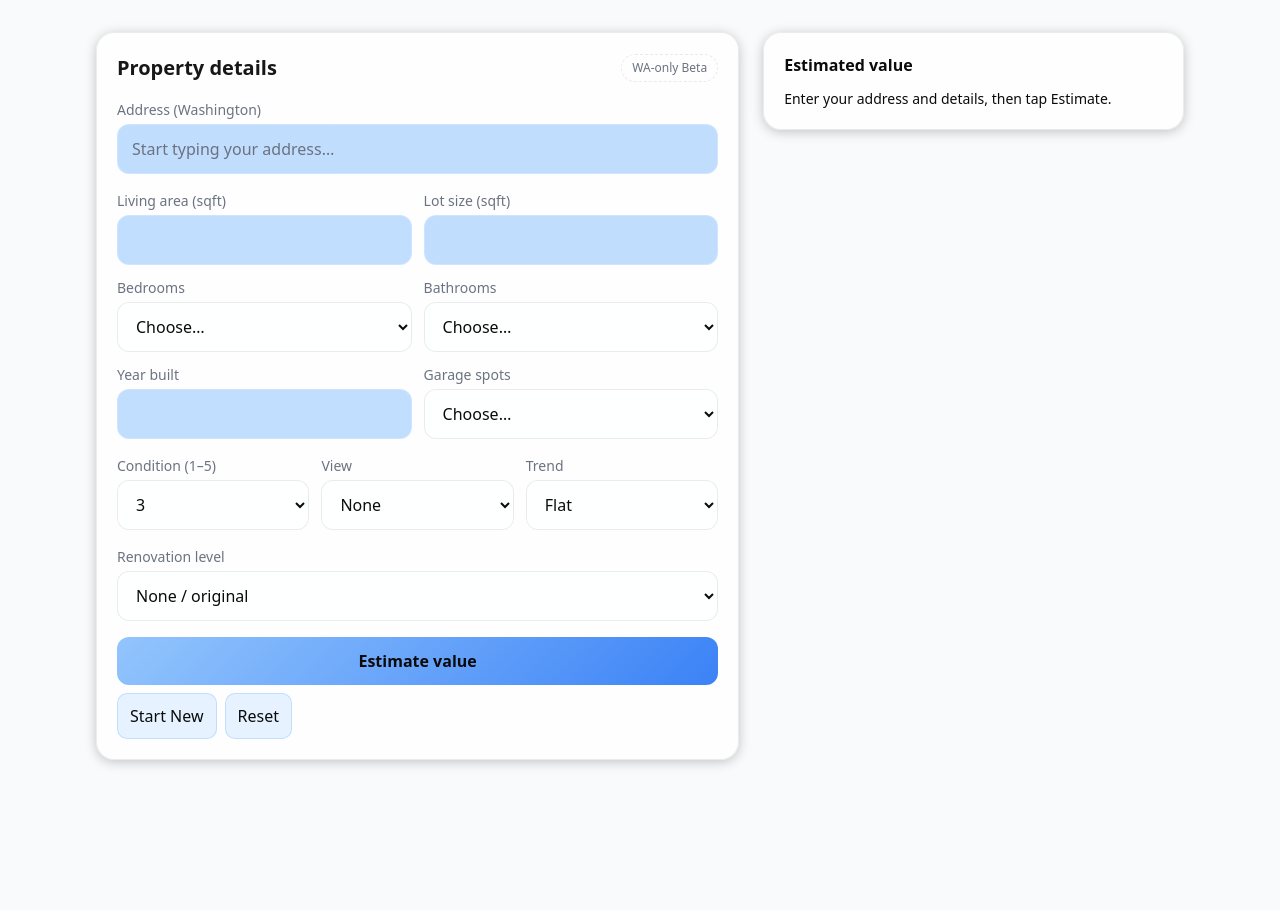
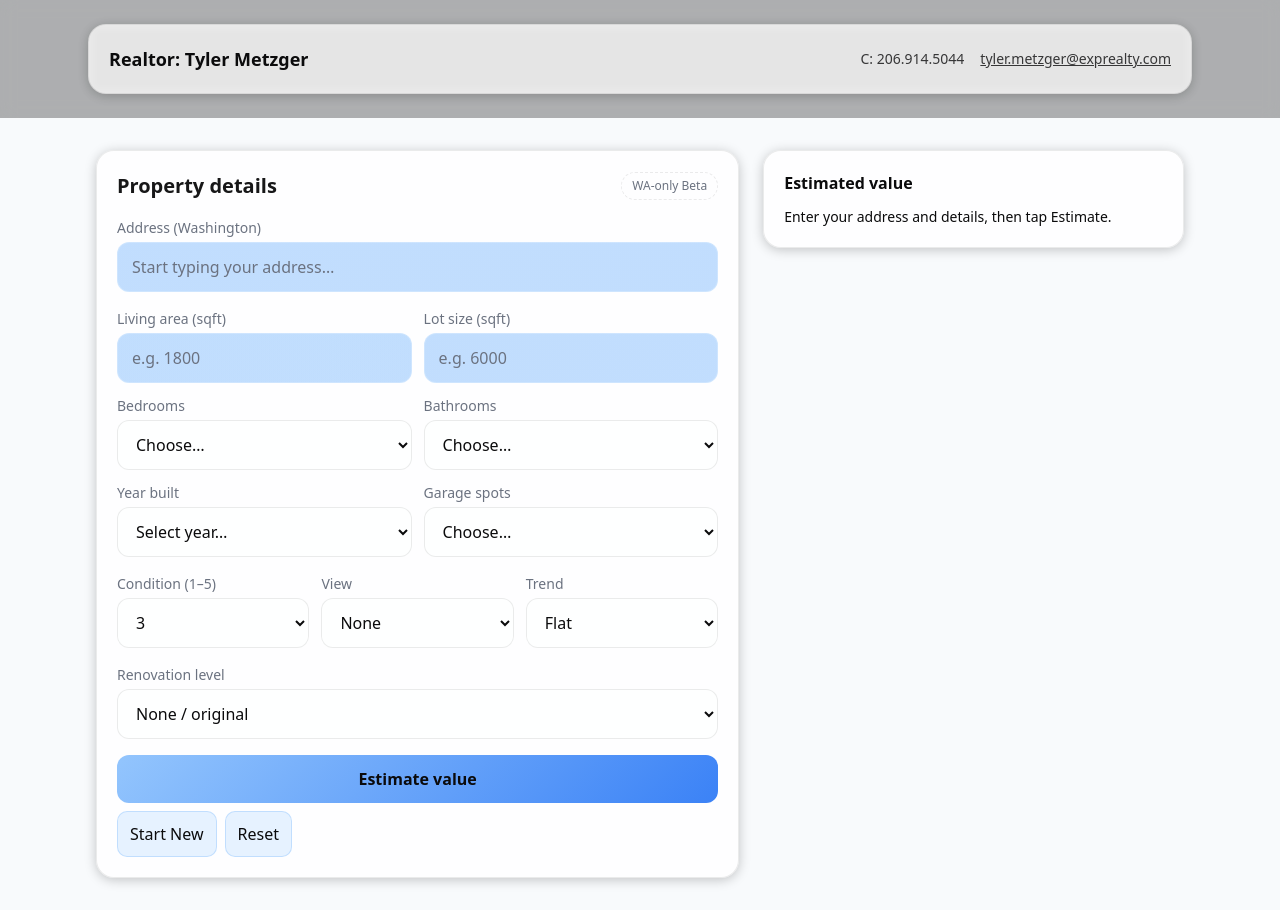
Before and after one commit to tmetz1987/home-valuation-clean, a Next.js app: page / in a window 1280 px wide. Before the commit the page ends 800 px from the top, so only its background shows below. Built offline with nearby package versions, Linux system fonts and the light colour scheme.

Commit message:
Update page.js

```diff
--- a/app/page.js
+++ b/app/page.js
@@ -1,5 +1,5 @@
 "use client";
-import { useEffect, useRef, useState } from "react";
+import { useEffect, useRef, useState, useMemo } from "react";
 
 function currency(n){
   return n.toLocaleString(undefined,{style:"currency",currency:"USD",maximumFractionDigits:0});
@@ -17,7 +17,7 @@ export default function Page(){
   const lotRef = useRef(null);
   const bedsRef = useRef(null);
   const bathsRef = useRef(null);
-  const yearRef = useRef(null);
+  const yearRef = useRef(null);      // scrolling year dropdown
   const garageRef = useRef(null);
   const conditionRef = useRef(null);
   const viewRef = useRef(null);
@@ -29,7 +29,7 @@ export default function Page(){
   const [err,setErr]=useState(null);
   const [summary,setSummary]=useState(null);
 
-  // suggestions container (pure DOM, outside React state)
+  // ===== Address suggestions (pure DOM so Android keyboard stays open) =====
   const sugBoxRef = useRef(null);
 
   useEffect(()=>{
@@ -51,7 +51,7 @@ export default function Page(){
           btn.textContent = p.description;
           btn.className = "suggestion-item";
           btn.type = "button";
-          btn.onmousedown = e=>e.preventDefault(); // keep keyboard
+          btn.onmousedown = e=>e.preventDefault(); // keep keyboard up
           btn.onclick = ()=>{
             input.value = /,\s*WA\b/i.test(p.description) ? p.description : `${p.description}, WA`;
             sugBox.style.display="none";
@@ -85,6 +85,12 @@ export default function Page(){
       input.removeEventListener("focus", onFocus);
     };
   },[]);
+
+  // ===== Year Built dropdown: 2025 down to 1900 =====
+  const YEARS = useMemo(
+    () => Array.from({length: 2025 - 1900 + 1}, (_,i)=>2025 - i),
+    []
+  );
 
   function clearForm(){
     for (const r of [sqftRef, lotRef, bedsRef, bathsRef, yearRef, garageRef, conditionRef]) {
@@ -154,7 +160,7 @@ export default function Page(){
       const data=await r.json();
       if(!r.ok) throw new Error(data?.error||"Failed");
 
-      await delay(5000);  // keep the loading screen for 5s
+      await delay(5000);  // full-screen loading for 5s
       setRes(data);
     }catch(e){ setErr(e.message); }
     finally{ setLoading(false); }
@@ -169,6 +175,7 @@ export default function Page(){
 
   return (
     <>
+      {/* Loading overlay */}
       {loading && (
         <div className="loading-overlay">
           <div className="loader-card">
@@ -181,7 +188,23 @@ export default function Page(){
         </div>
       )}
 
+      {/* ===== Sticky contact bar at the very top ===== */}
+      <div className="sticky top-0 z-50 w-full backdrop-blur supports-[backdrop-filter]:bg-black/30">
+        <div className="mx-auto max-w-6xl p-4 md:p-6">
+          <div className="card p-4 md:p-5 flex flex-col md:flex-row md:items-center md:justify-between gap-2">
+            <div className="text-lg font-semibold">Realtor: Tyler Metzger</div>
+            <div className="text-sm opacity-80">
+              <span className="mr-4">C: 206.914.5044</span>
+              <a href="mailto:tyler.metzger@exprealty.com" className="underline">
+                tyler.metzger@exprealty.com
+              </a>
+            </div>
+          </div>
+        </div>
+      </div>
+
       <main className="mx-auto max-w-6xl p-4 md:p-8 grid md:grid-cols-5 gap-6">
+        {/* LEFT: form */}
         <div className="md:col-span-3 space-y-4">
           <div className="card p-5 space-y-4">
             <div className="flex items-center justify-between flex-wrap gap-2">
@@ -202,41 +225,50 @@ export default function Page(){
               </div>
             </Field>
 
-            {/* Inputs */}
+            {/* 1 column on phones, 2 on bigger screens */}
             <div className="grid grid-cols-1 sm:grid-cols-2 gap-3">
               <Field label="Living area (sqft)">
-                <input ref={sqftRef} className="input pastel-input" type="text" inputMode="numeric" />
+                <input ref={sqftRef} className="input pastel-input" type="text" inputMode="numeric" placeholder="e.g. 1800" />
               </Field>
               <Field label="Lot size (sqft)">
-                <input ref={lotRef} className="input pastel-input" type="text" inputMode="numeric" />
+                <input ref={lotRef} className="input pastel-input" type="text" inputMode="numeric" placeholder="e.g. 6000" />
               </Field>
+
+              {/* Dropdowns */}
               <Field label="Bedrooms">
                 <select ref={bedsRef} className="input pastel-select" defaultValue="">
                   <option value="" disabled>Choose…</option>
-                  {Array.from({length:10},(_,i)=>i).map(n=><option key={n}>{n}</option>)}
+                  {Array.from({length:10},(_,i)=>i).map(n=>(<option key={n} value={n}>{n}</option>))}
                 </select>
               </Field>
               <Field label="Bathrooms">
                 <select ref={bathsRef} className="input pastel-select" defaultValue="">
                   <option value="" disabled>Choose…</option>
-                  {Array.from({length:10},(_,i)=>i).map(n=><option key={n}>{n}</option>)}
+                  {Array.from({length:10},(_,i)=>i).map(n=>(<option key={n} value={n}>{n}</option>))}
                 </select>
               </Field>
+
+              {/* Year Built dropdown (2025 → 1900) */}
               <Field label="Year built">
-                <input ref={yearRef} className="input pastel-input" type="text" inputMode="numeric" />
+                <select ref={yearRef} className="input pastel-select" defaultValue="">
+                  <option value="" disabled>Select year…</option>
+                  {YEARS.map(y => (<option key={y} value={y}>{y}</option>))}
+                </select>
               </Field>
+
               <Field label="Garage spots">
                 <select ref={garageRef} className="input pastel-select" defaultValue="">
                   <option value="" disabled>Choose…</option>
-                  {Array.from({length:7},(_,i)=>i).map(n=><option key={n}>{n}</option>)}
+                  {Array.from({length:7},(_,i)=>i).map(n=>(<option key={n} value={n}>{n}</option>))}
                 </select>
               </Field>
             </div>
 
+            {/* 1 col on phones, 3 on bigger screens */}
             <div className="grid grid-cols-1 sm:grid-cols-3 gap-3">
               <Field label="Condition (1–5)">
                 <select ref={conditionRef} className="input pastel-select" defaultValue="3">
-                  {[1,2,3,4,5].map(n=><option key={n}>{n}</option>)}
+                  {[1,2,3,4,5].map(n=>(<option key={n} value={n}>{n}</option>))}
                 </select>
               </Field>
               <Field label="View">
@@ -286,19 +318,24 @@ export default function Page(){
                   <div className="text-xs">Used $/sqft</div>
                   <div className="text-lg font-semibold">{currency(res.ppsfUsed)}/sqft</div>
                 </div>
+
                 {summary && (
                   <div className="mt-2">
+                    <div className="text-sm font-medium mb-2">Your inputs</div>
                     <table className="summary-table">
                       <tbody>
                         {Object.entries(summary).map(([k,v])=>(
-                          <tr key={k}><th>{k}</th><td>{String(v ?? "")}</td></tr>
+                          <tr key={k}>
+                            <th>{k}</th>
+                            <td>{String(v ?? "")}</td>
+                          </tr>
                         ))}
                       </tbody>
                     </table>
                     <div className="mt-3 flex gap-2 flex-wrap">
-                      <button onClick={downloadSummary} className="btn-secondary">Download</button>
-                      <button onClick={startNew} className="btn-secondary">Start New</button>
-                      <button onClick={clearForm} className="btn-secondary">Reset</button>
+                      <button type="button" className="btn-secondary" onClick={downloadSummary}>Download</button>
+                      <button type="button" className="btn-secondary" onClick={startNew}>Start New</button>
+                      <button type="button" className="btn-secondary" onClick={clearForm}>Reset</button>
                     </div>
                   </div>
                 )}
@@ -309,4 +346,4 @@ export default function Page(){
       </main>
     </>
   );
-                                   }
+                    }
```
